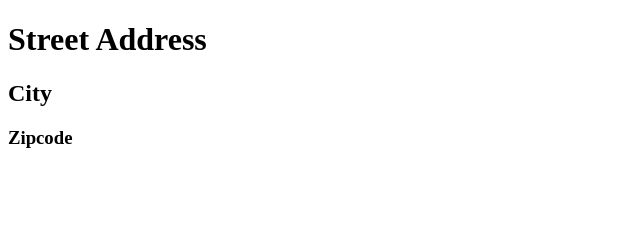
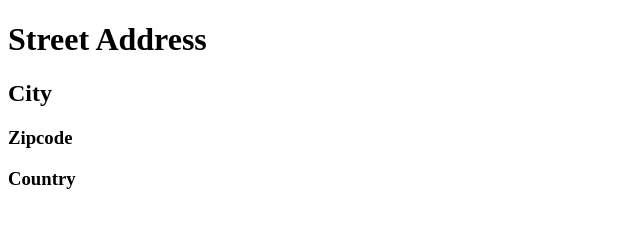
Before and after one commit to dfalfaro/repo1, a plain HTML site: page index.html in a window 1280 px wide. Shown: the full height of the page, 0-640 px from the left. Drawn offline with Linux system fonts and the light colour scheme.

```diff
--- a/index.html
+++ b/index.html
@@ -10,5 +10,6 @@
     <h1>Street Address</h1>
     <h2>City</h2>
     <h3>Zipcode</h3>
+    <h3>Country</h3>
 </body>
 </html>
```
